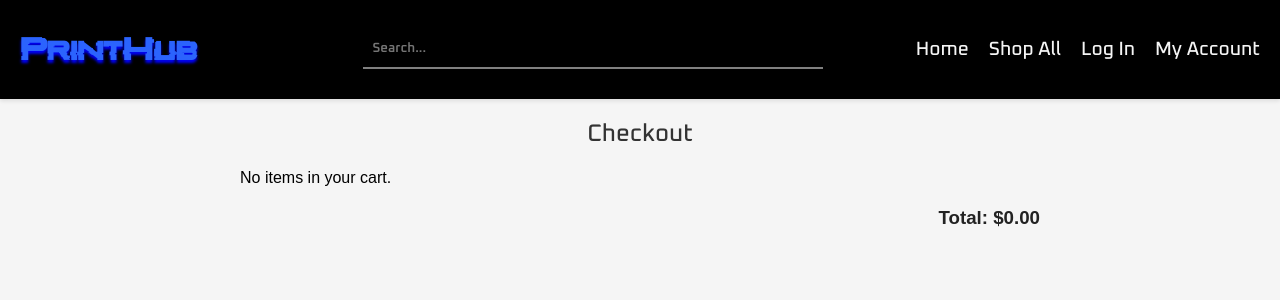
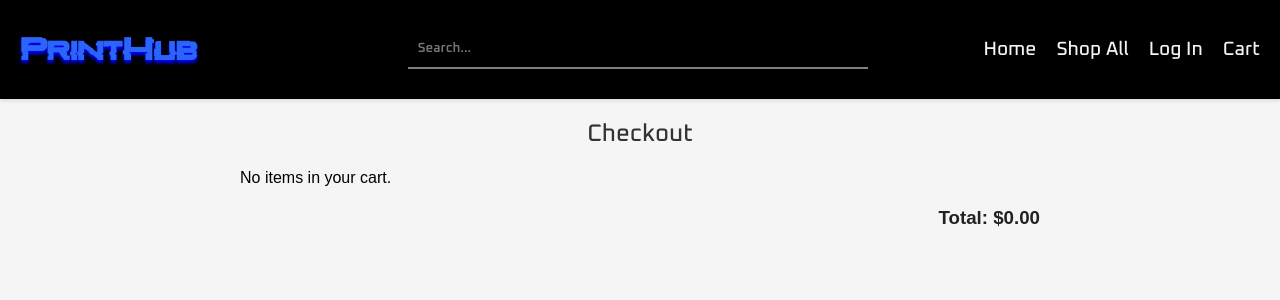
Before and after one commit to shrncr/printhub, a React (Create React App) app in the folder client/: page /checkout in a window 1280 px wide. Shown: the top 300 px of the page. Built offline with nearby package versions, Linux system fonts and the light colour scheme.

Commit message:
FIX: fixed nav bar

```diff
--- a/client/package.json
+++ b/client/package.json
@@ -11,7 +11,7 @@
     "react": "^18.3.1",
     "react-dom": "^18.3.1",
     "react-router-dom": "^6.28.0",
-    "react-scripts": "5.0.1",
+    "react-scripts": "^5.0.1",
     "web-vitals": "^2.1.4"
   },
   "scripts": {
--- a/client/src/components/NavBar.jsx
+++ b/client/src/components/NavBar.jsx
@@ -65,7 +65,7 @@ export default function NavBar() {
         <Link to="/login">Log In</Link>
       </li>
       <li>
-        <Link to={user ? "/profile" : "/login"}>My Account</Link>
+       <Link to="/cart">Cart</Link>
       </li>
 
     </>
```
Also changed, not shown: 2 other files (tests, documents, lock files or other folders).
